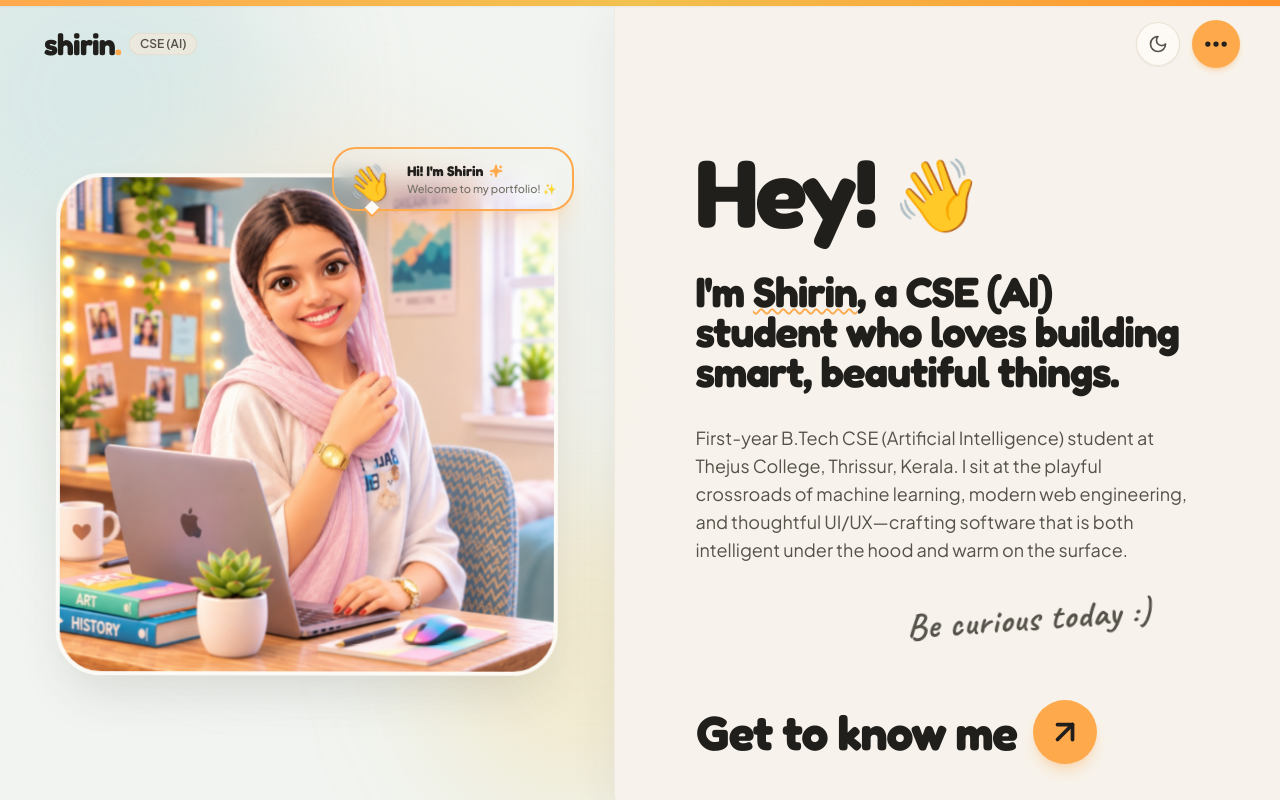
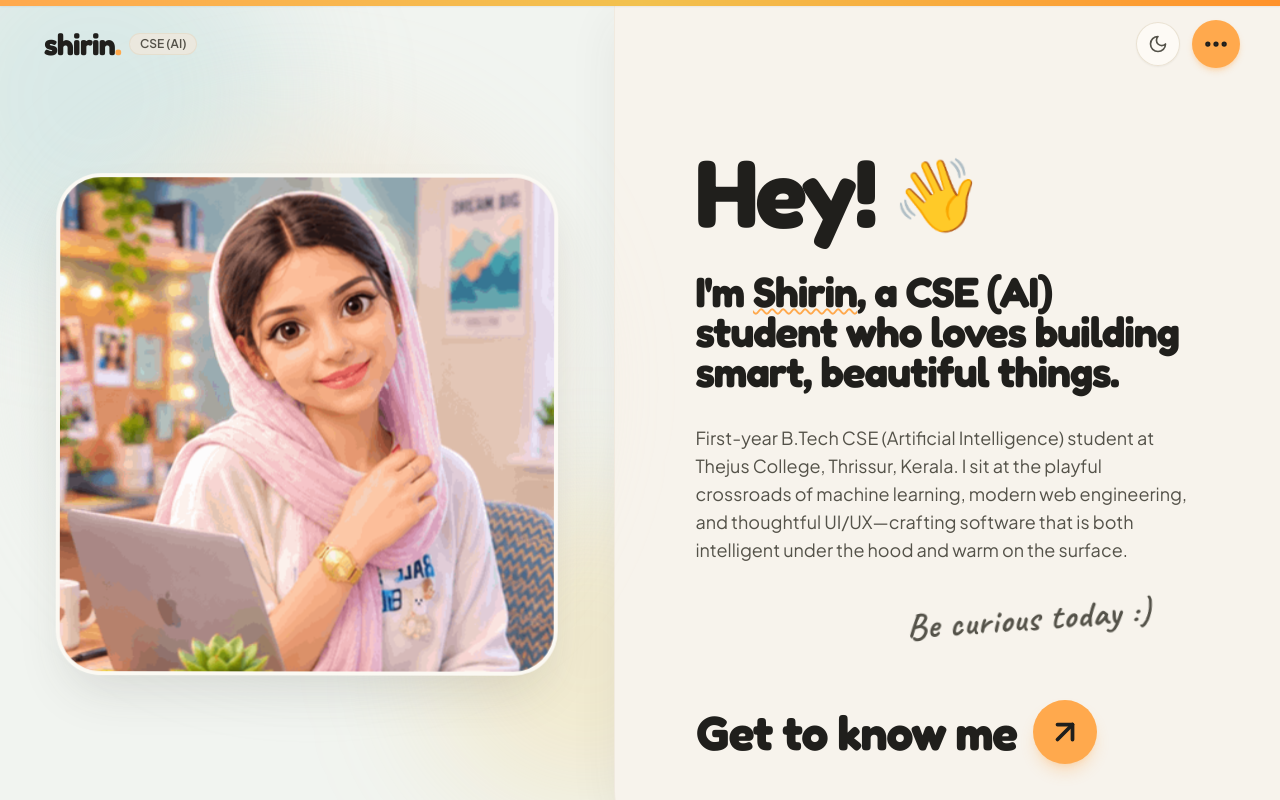
Before and after one commit to shirieeshrn-12/shirin-portfolio, a React (Vite) app: page / in a window 1280 px wide. Shown: the top 800 px of the page. Built offline with nearby package versions, Linux system fonts and the light colour scheme.

Commit message:
feat: Replace left side with Cute Hii Greeting Animation GIF

```diff
--- a/src/components/Hero.tsx
+++ b/src/components/Hero.tsx
@@ -1,42 +1,12 @@
-import React, { useState, useEffect } from 'react';
+import React, { useState } from 'react';
 import { motion, useMotionValue, useSpring, useTransform } from 'framer-motion';
-import { ArrowUpRight, Sparkles, Heart } from 'lucide-react';
-import confetti from 'canvas-confetti';
+import { ArrowUpRight } from 'lucide-react';
 import { PERSONAL_INFO } from '../data/portfolioData';
 import { useMagnetic } from '../hooks/useMagnetic';
-
-const GREETINGS = [
-  "Welcome to my portfolio! ✨",
-  "Glad you're here! 🌸",
-  "Be curious today :) 🚀",
-  "CSE (AI) student @ Thejus 🎓"
-];
 
 export const Hero: React.FC = () => {
   const ctaRef = useMagnetic<HTMLAnchorElement>(0.25);
   const [imageLoaded, setImageLoaded] = useState(false);
-  const [isWaving, setIsWaving] = useState(true);
-  const [greetingIndex, setGreetingIndex] = useState(0);
-
-  // Trigger active waving for 3.5s on initial mount
-  useEffect(() => {
-    const timer = setTimeout(() => {
-      setIsWaving(false);
-    }, 3500);
-    return () => clearTimeout(timer);
-  }, []);
-
-  const handleWaveClick = () => {
-    setIsWaving(true);
-    setGreetingIndex((prev) => (prev + 1) % GREETINGS.length);
-    confetti({
-      particleCount: 40,
-      spread: 50,
-      origin: { y: 0.45, x: 0.3 },
-      colors: ['#FFA94D', '#F2C14E', '#7FBFC4']
-    });
-    setTimeout(() => setIsWaving(false), 2000);
-  };
 
   // Parallax mouse effect
   const mouseX = useMotionValue(0);
@@ -100,59 +70,15 @@ export const Hero: React.FC = () => {
               className="relative z-10 w-full select-none"
             >
               <div className="relative group">
-                {/* Waving Speech Bubble saying "Hi!" */}
-                <motion.div
-                  initial={{ scale: 0, opacity: 0, y: 15 }}
-                  animate={{ scale: 1, opacity: 1, y: 0 }}
-                  transition={{ delay: 0.8, type: 'spring', damping: 14 }}
-                  onClick={handleWaveClick}
-                  className="absolute -top-5 -right-2 sm:-top-7 sm:-right-4 z-30 cursor-pointer select-none"
-                  title="Click to say hi!"
-                >
-                  <div className="relative bg-cream-50/98 dark:bg-darkBg-card border-2 border-amberAccent py-2 px-3.5 sm:py-2.5 sm:px-4 rounded-3xl shadow-xl shadow-amberAccent/20 backdrop-blur-md flex items-center gap-2.5 sm:gap-3 hover:scale-105 active:scale-95 transition-transform">
-                    {/* Hand Waving Animation */}
-                    <motion.span
-                      animate={
-                        isWaving
-                          ? { rotate: [0, 32, -22, 32, -15, 24, 0] }
-                          : { rotate: [0, 16, -10, 16, 0] }
-                      }
-                      transition={{
-                        duration: isWaving ? 0.9 : 2.2,
-                        repeat: Infinity,
-                        ease: 'easeInOut'
-                      }}
-                      className="text-3xl sm:text-4xl inline-block origin-bottom-right filter drop-shadow"
-                    >
-                      👋
-                    </motion.span>
-
-                    <div className="text-left">
-                      <div className="flex items-center gap-1.5">
-                        <span className="font-display font-bold text-xs sm:text-sm text-charcoal-900 dark:text-cream-100">
-                          Hi! I'm Shirin
-                        </span>
-                        <Sparkles className="w-3.5 h-3.5 text-amberAccent fill-amberAccent" />
-                      </div>
-                      <p className="text-[10px] sm:text-[11px] font-medium text-charcoal-600 dark:text-cream-300">
-                        {GREETINGS[greetingIndex]}
-                      </p>
-                    </div>
-
-                    {/* Speech pointer tail */}
-                    <div className="absolute -bottom-1.5 left-8 w-3 h-3 bg-cream-50 dark:bg-darkBg-card border-r-2 border-b-2 border-amberAccent rotate-45 transform" />
-                  </div>
-                </motion.div>
-
-                {/* Main Avatar Image with Greeting Entrance */}
+                {/* Main Animated Avatar GIF */}
                 <motion.div
                   initial={{ scale: 0.93, opacity: 0 }}
                   animate={{ scale: 1, opacity: 1 }}
                   transition={{ duration: 0.7, ease: [0.34, 1.3, 0.64, 1] }}
-                  className="relative rounded-[2.8rem] overflow-hidden shadow-2xl shadow-charcoal-800/15 border-4 border-cream-50/90 dark:border-darkBg-card animate-gentle-float aspect-square"
+                  className="relative rounded-[2.8rem] overflow-hidden shadow-2xl shadow-charcoal-800/15 border-4 border-cream-50/90 dark:border-darkBg-card animate-gentle-float aspect-square bg-cream-200 dark:bg-darkBg-card"
                 >
                   <img
-                    src="/avatar.png"
+                    src="/avatar.gif"
                     alt="Shirin - CSE (AI) Student at Thejus College"
                     className="w-full h-full object-cover transform transition-transform duration-700 group-hover:scale-103"
                     onLoad={() => setImageLoaded(true)}
```
Also changed, not shown: public/avatar.gif (added), public/avatar.png.
